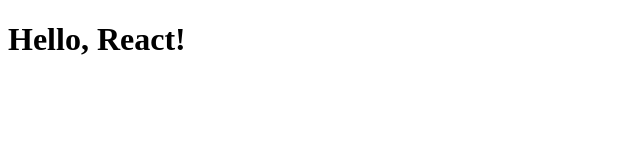
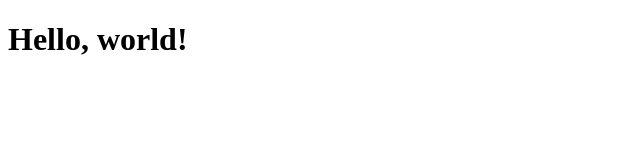
Before and after one commit to githubscientist/react-ps, a React (Vite) app: page / in a window 1280 px wide. Shown: the top 160 px of the page, without its empty margins (0-640 px from the left). Built offline with nearby package versions, Linux system fonts and the light colour scheme.

Commit message:
class component simple example

```diff
--- a/src/App.jsx
+++ b/src/App.jsx
@@ -1,37 +1,10 @@
-// props drilling: passing data from parent component to child component through props (properties) in multiple levels
-// child component of A: B
-const B = ({ name }) => {
-  return (
-    <div>
-      <h1>Hello, {name}!</h1>
-    </div>
-  )
-}
+import React from 'react';
 
-// child component of App: A
-const A = ({ name }) => {
-  return (
-    <div>
-      <B
-        name={name}
-      />
-    </div>
-  )
-}
-
-// parent component: App
-// data is in the parent component
-// data: name
-const App = () => {
-  const name = 'React';
-
-  return (
-    <div>
-      <A
-        name={name}
-      />
-    </div>
-  )
+class App extends React.Component {
+  // method override to render the component
+  render() {
+    return <h1>Hello, world!</h1>;
+  }
 }
 
 export default App;
```
